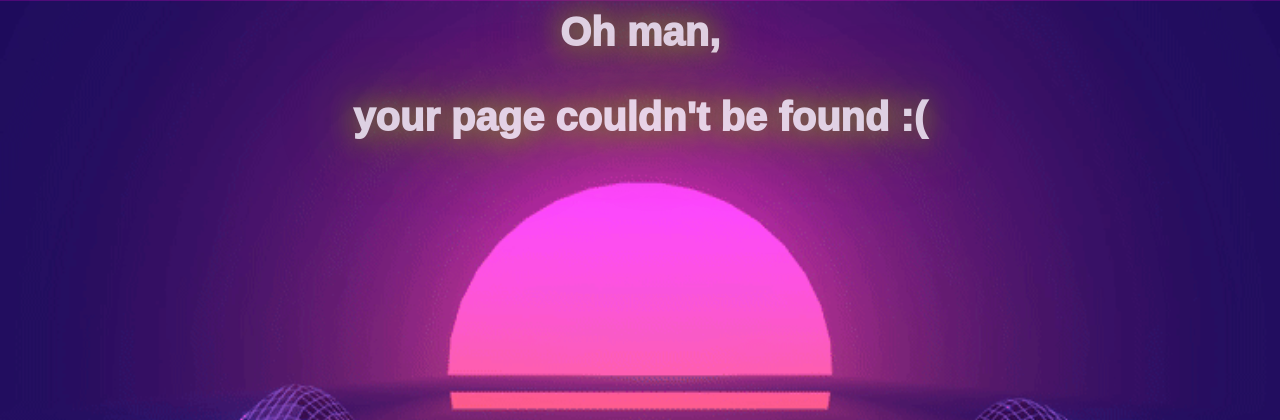
After one commit to OlaPapiGrr/blj-blog, a PHP site: page /404_view.php in a window 1280 px wide. The commit adds this page. Shown: the top 420 px of the page. Run offline with PHP 8.4, Linux system fonts and the light colour scheme.

Commit message:
error site

```diff
--- /dev/null
+++ b/404_view.php
@@ -0,0 +1,16 @@
+<!DOCTYPE html>
+<html lang="en">
+<head>
+    <meta charset="UTF-8">
+    <meta http-equiv="X-UA-Compatible" content="IE=edge">
+    <meta name="viewport" content="width=device-width, initial-scale=1.0">
+    <link rel="stylesheet" href="stylesheet_ProjektBlog.css">
+    <link rel="icon" href="images/icon_blog.png">
+    <title>error 404</title>
+</head>
+    <body class="error_gif">
+        <p class="error_message">Oh man,<br></p>
+        <p class="error_message">your page couldn't be found :(<br></p>
+
+    </body>
+</html>
--- a/blog_view.php
+++ b/blog_view.php
@@ -9,6 +9,7 @@
     <meta http-equiv="X-UA-Compatible" content="IE=edge">
     <meta name="viewport" content="width=device-width, initial-scale=1.0">
     <link rel="stylesheet" href="stylesheet_ProjektBlog.css">
+    <link rel="icon" href="images/icon_blog.png">
     <title>Blog</title>
 </head>
 <body class="container_blog container">
@@ -75,11 +76,11 @@
         </div>
             <div>
                 <form name="up-form" method="POST">
-                    <input  class="blog_vote_up" type="image" value="up" name="up-button" src="https://upload.wikimedia.org/wikipedia/commons/thumb/f/fe/Green-Up-Arrow.svg/1200px-Green-Up-Arrow.svg.png">
+                    <input  class="blog_vote_up" type="image" value="up" name="up-button" src="images/Green-Up-Arrow.svg.png">
                     <input type="hidden" name="post-id-up" value="<?= $x['id']?>">
                 </form>
                 <form name="down-form" method="POST">
-                    <input  class="blog_vote_down" type="image" value="down" name="down-button" src="https://upload.wikimedia.org/wikipedia/commons/thumb/6/62/RedDownArrow.svg/1200px-RedDownArrow.svg.png">
+                    <input  class="blog_vote_down" type="image" value="down" name="down-button" src="images/RedDownArrow.svg.png">
                     <input type="hidden" name="post-id-down" value="<?= $x['id']?>">
                 </form>
             </div>
--- a/home_view.php
+++ b/home_view.php
@@ -9,6 +9,7 @@
     <meta http-equiv="X-UA-Compatible" content="IE=edge">
     <meta name="viewport" content="width=device-width, initial-scale=1.0">
     <link rel="stylesheet" href="stylesheet_ProjektBlog.css">
+    <link rel="icon" href="images/icon_blog.png">
     <title>Home</title>
 </head>
 
@@ -46,7 +47,7 @@
     <div class="home_big_title">
         <p class="home_wellcome">Herzlich Willkommen zu</p>
         <p class="home_wellcome2">Bryan's überkrasser Blog </p>
-        <img class="home_gif" src="https://media2.giphy.com/media/UTMWtgccng4QJGknlJ/giphy.gif">
+        <img class="home_gif" src="images/giphy.webp">
     </div>
 
 </body>
--- a/include_php/post_model.php
+++ b/include_php/post_model.php
@@ -24,6 +24,9 @@
         elseif($nachricht === ''){
             echo('<p class="error-box">Bitte geben Sie eine Nachricht ein.</p>');
         }
+        elseif(strlen($url) > 100){
+            echo('<p class="error-box">Bitte geben Sie einen gültigen Link ein (max. 100 Zeichen).</p>');
+        }
         elseif(filter_var($url, FILTER_VALIDATE_URL) === FALSE && $url !== '') {
             echo('<p class="error-box">Bitte geben Sie eine gültige URL ein.</p>');
         }
--- a/post_view.php
+++ b/post_view.php
@@ -8,6 +8,7 @@
     <meta http-equiv="X-UA-Compatible" content="IE=edge">
     <meta name="viewport" content="width=device-width, initial-scale=1.0">
     <link rel="stylesheet" href="stylesheet_ProjektBlog.css">
+    <link rel="icon" href="images/icon_blog.png">
     <title>Post</title>
 </head>
 <body class="container_post container">
@@ -38,7 +39,7 @@
             <input maxlenght="10" name="title" class="post_titel text_field" type=text placeholder="Gib einen Titel ein" value="<?php $title ?? ''?>"></input>
 
             <h3 class="post_link_title">Link</h3>
-            <input name="url" class="post_link text_field" type=text placeholder="Gib einen Link ein (max. 100 Zeichen)" value="<?php $url ?? ''?>"></input>
+            <input name="url" class="post_link text_field" type=text placeholder="Gib einen Link ein" value="<?php $url ?? ''?>"></input>
 
             <h3 class="post_nachricht">Nachricht</h3>
             <textarea class="post_nachricht" name="post" cols="40" rows="6" maxlenght="1000" class="post_nachricht text_field" type=text
--- a/stylesheet_ProjektBlog.css
+++ b/stylesheet_ProjektBlog.css
@@ -7,7 +7,7 @@
 }
 
 body{
-    background-image: url(https://thumbs.gfycat.com/FewWhimsicalCassowary-size_restricted.gif);
+    background-image: url(images/FewWhimsicalCassowary-size_restricted.gif);
 }
 
 .title{
@@ -379,3 +379,40 @@ textarea {
     margin-top: 200px;
     margin-left: 60px;
 }
+
+
+
+
+
+
+.error_gif{
+    background-image: url(images/FewWhimsicalCassowary-size_restricted.gif);
+    background-size: 100%;
+}
+
+.error_message{
+    font-size: 40px;
+    text-align: center;
+    font-family: Arial, Helvetica, sans-serif;
+    font-weight: 1000;
+    color: white;
+    margin-top: 10px;
+    opacity: 0.8;
+
+
+    text-shadow: 0 0 25px #dd6cae ,
+                 0 0 50px #dd6cae,
+                 0 0 100px #dd6cae ,
+                 0 0 150px #dd6cae ,
+                 0 0 200px #dd6cae ;
+    animation: animate 5s linear infinite;
+}
+@keyframes animate {
+    0%{
+        filter: hue-rotate(0deg);
+    }
+    100%{
+        filter: hue-rotate(360deg);
+    }
+
+}
```
Also changed, not shown: index.php (added, +18 -0 lines), images/FewWhimsicalCassowary-size_restricted.gif (added), images/Green-Up-Arrow.svg.png (added), images/RedDownArrow.svg.png (added), images/giphy.webp (added), images/icon_blog.png (added).
